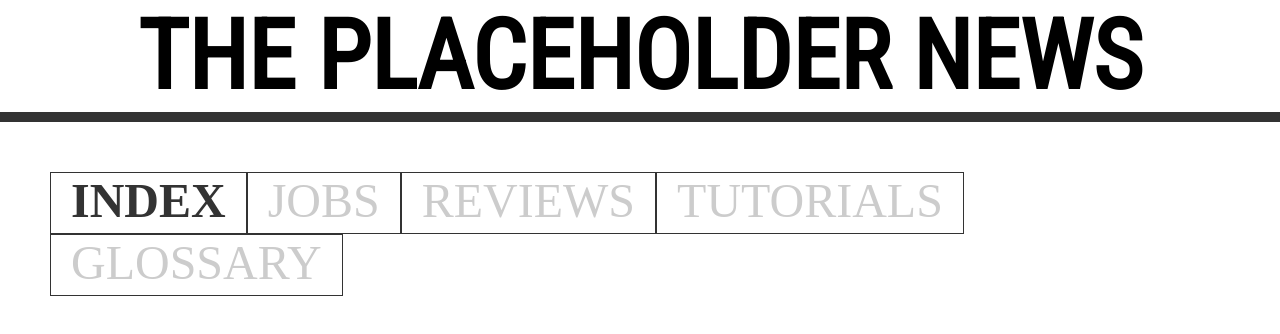
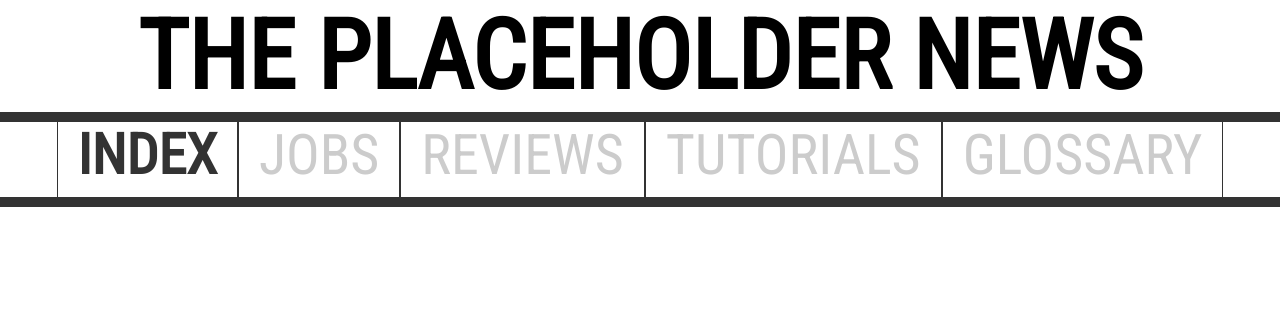
Before and after one commit to NathanT-W/CSY1018-Web-Dev-Assignment, a plain HTML site: page index.html in a window 1280 px wide. Drawn offline with Linux system fonts and the light colour scheme.

Commit message:
Finalising Header bar

```diff
--- a/Styles/Styles.css
+++ b/Styles/Styles.css
@@ -2,21 +2,26 @@
     padding:0;
     margin:0;
 }
+body {
+    font-family:'Roboto Condensed', sans-serif;
+}
 nav {
-    margin:50px;
+    margin:0px;
     display:flex;
     justify-content:center;
+    border-bottom: 10px solid #333;
 }
 ul {
     overflow:auto;
     list-style-type:none;
 }
 li {
-    height:60px;
+    height:75px;
     float:left;
     text-align:center;
     margin-right:0px;
-    border:1px solid #333;
+    border-left:1px solid #333;
+    border-right:1px solid #333;
     padding:0 20px;
 }
 li a {
@@ -24,7 +29,7 @@ li a {
     color:#ccc;
     font: 20px, Helvetica, Verdana, sans-serif;
     text-transform:uppercase;
-    font-size:300%;
+    font-size:350%;
 
     -webkit-transition: all 0.5s ease;
     -moz-transition: all 0.5s ease;
@@ -45,6 +50,5 @@ header {
     font-size:300%
 }
 h1{
-    font-family:'Roboto Condensed', sans-serif;
     border-bottom:5px solid #333;
 }
```
